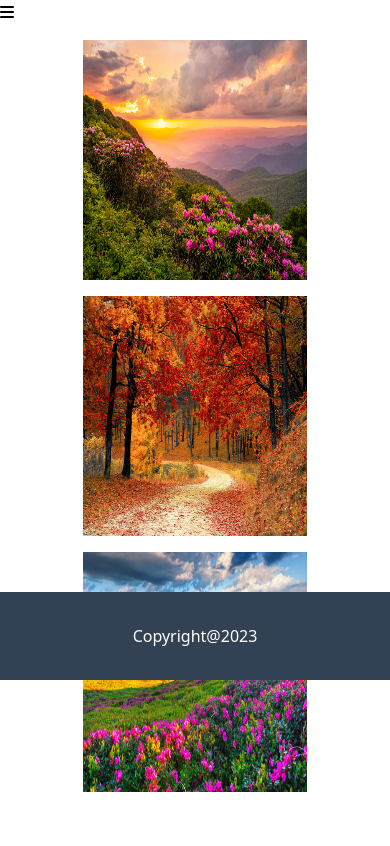
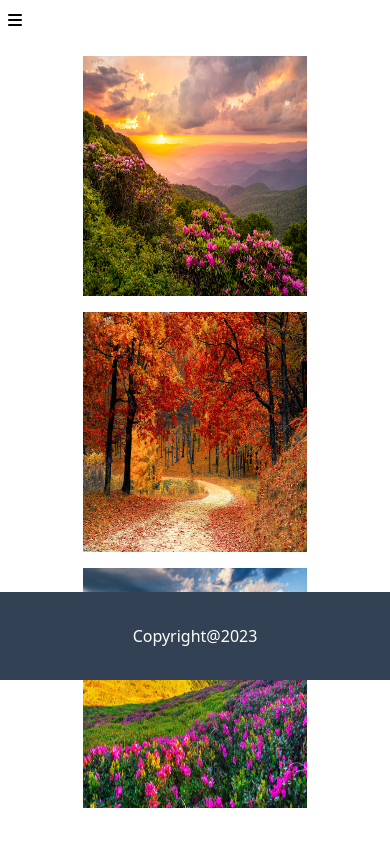
Before and after one commit to ayashadevikar/React-Router, a React (Create React App) app: page / in a window 390 px wide. Shown: the top 846 px of the page. Built offline with nearby package versions, Linux system fonts and the light colour scheme.

Commit message:
burger icon added

```diff
--- a/src/Components/Navbar.js
+++ b/src/Components/Navbar.js
@@ -19,8 +19,8 @@ const toggleActiveClass = () => {
     <>
 
    {/* mobile view */}
-   <div onClick={toggleActiveClass} className='md:hidden'>
-   <i className=
+   <div  className='md:hidden p-2'>
+   <i onClick={toggleActiveClass} className=
    {`fas ${isActive ? "fa-times" : "fa-bars"}`}>
 
    </i>
@@ -42,20 +42,7 @@ const toggleActiveClass = () => {
   </Link>
 </ul>
   )}
-        {/* <ul className="menu hidden md">
 
-          <Link to="/Home">
-              <li className='hover:text-blue-700'>Home</li>
-          </Link>
-
-          <Link to="/About">
-            <li className='hover:text-blue-700'>About</li>
-          </Link>
-
-         <Link to="/Contact">
-           <li className='hover:text-blue-700'>Contact</li>
-        </Link>
-     </ul> */}
      </div>
 
   {/* laptop view */}
```
